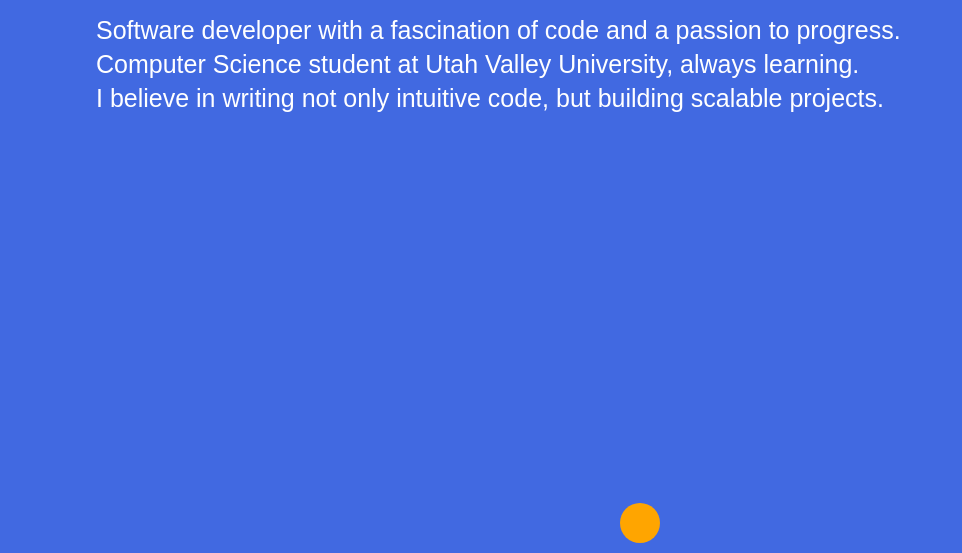
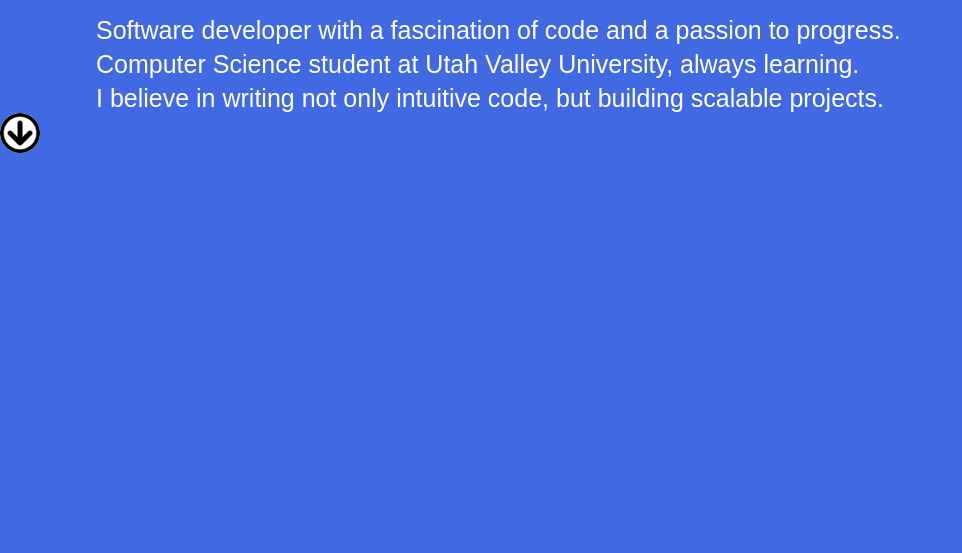
Before and after one commit to T90allred/T90allred.github.io, a plain HTML site: page index.html in a window 1280 px wide. Shown: the part 247-800 px from the top of the page, without its empty margins (0-962 px from the left). Drawn offline with nearby package versions, Linux system fonts and the light colour scheme.

Commit message:
adjusted scroll hint

```diff
--- a/index.html
+++ b/index.html
@@ -21,11 +21,8 @@
             I believe in writing not only intuitive code, but building scalable projects.
           </p>
         </div>
+        <a href="#projects"><img src="assets/hint.png" class="arrow" alt="Arrow Image"></a>
       </div>
-
-      <a class="scroll" href="#projects">
-        <div class="hint"></div>
-      </a>
       <div class="background">
         <h2 id="projects">Projects</h2>
           <ul>
--- a/main.css
+++ b/main.css
@@ -50,25 +50,13 @@ a:hover{
   font-family: serif;
 }
 
-.hint{
-  margin: auto;
-  margin-top: -50px;
+.arrow{
+  bottom: 0;
   height: 40px;
   width: 40px;
   border-radius: 50%;
-  background-color: orange;
-  transition: all 0.5s ease-out;
 }
 
-.hint:hover{
+.arrow:hover{
   cursor: pointer;
-  background-color: #fff;
 }
-
-.scroll{
-  transition: all 0.5s ease-out;
-}
-
-.background2{
-  background-color: royalblue;
-}
```
Also changed, not shown: assets/hint.png (added).
